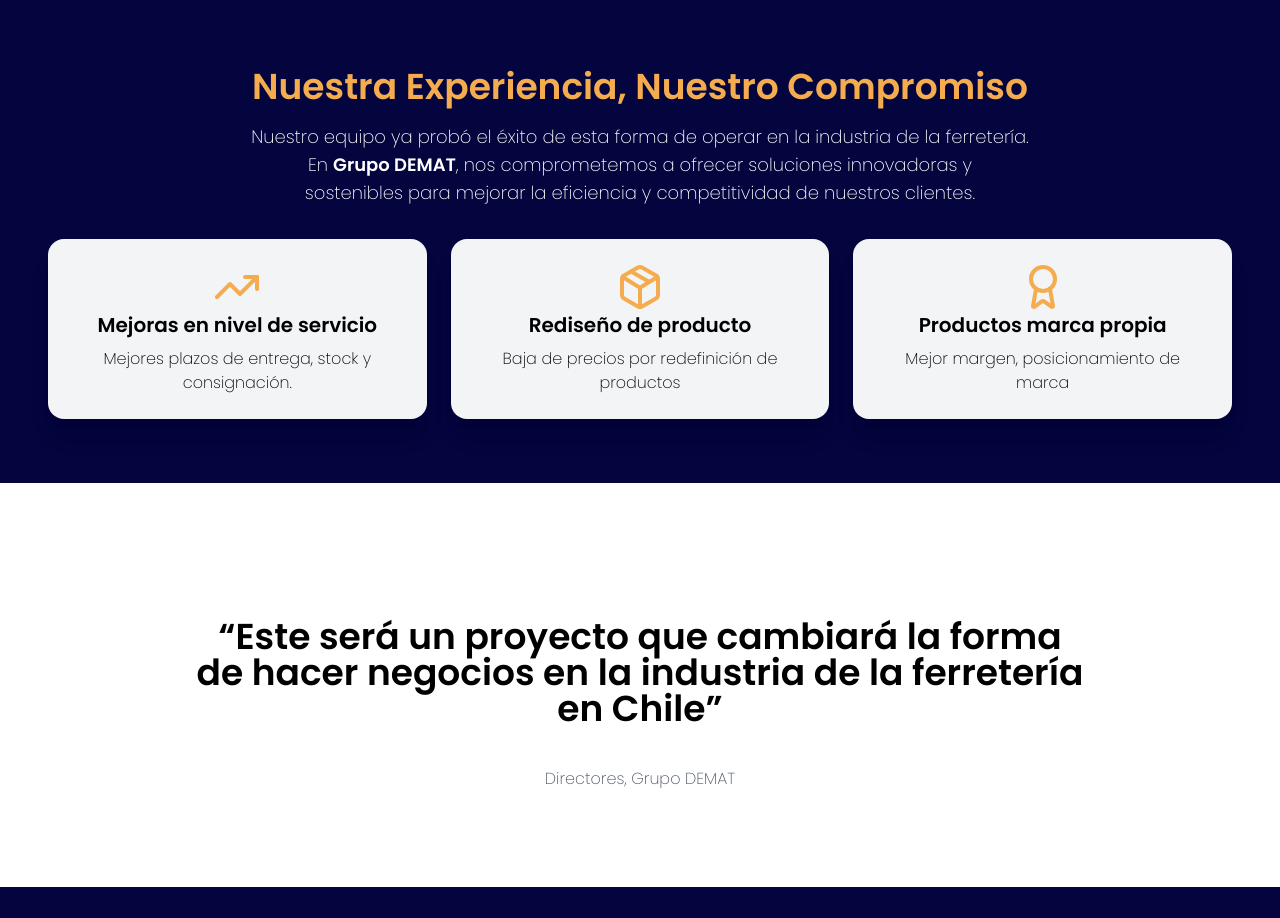
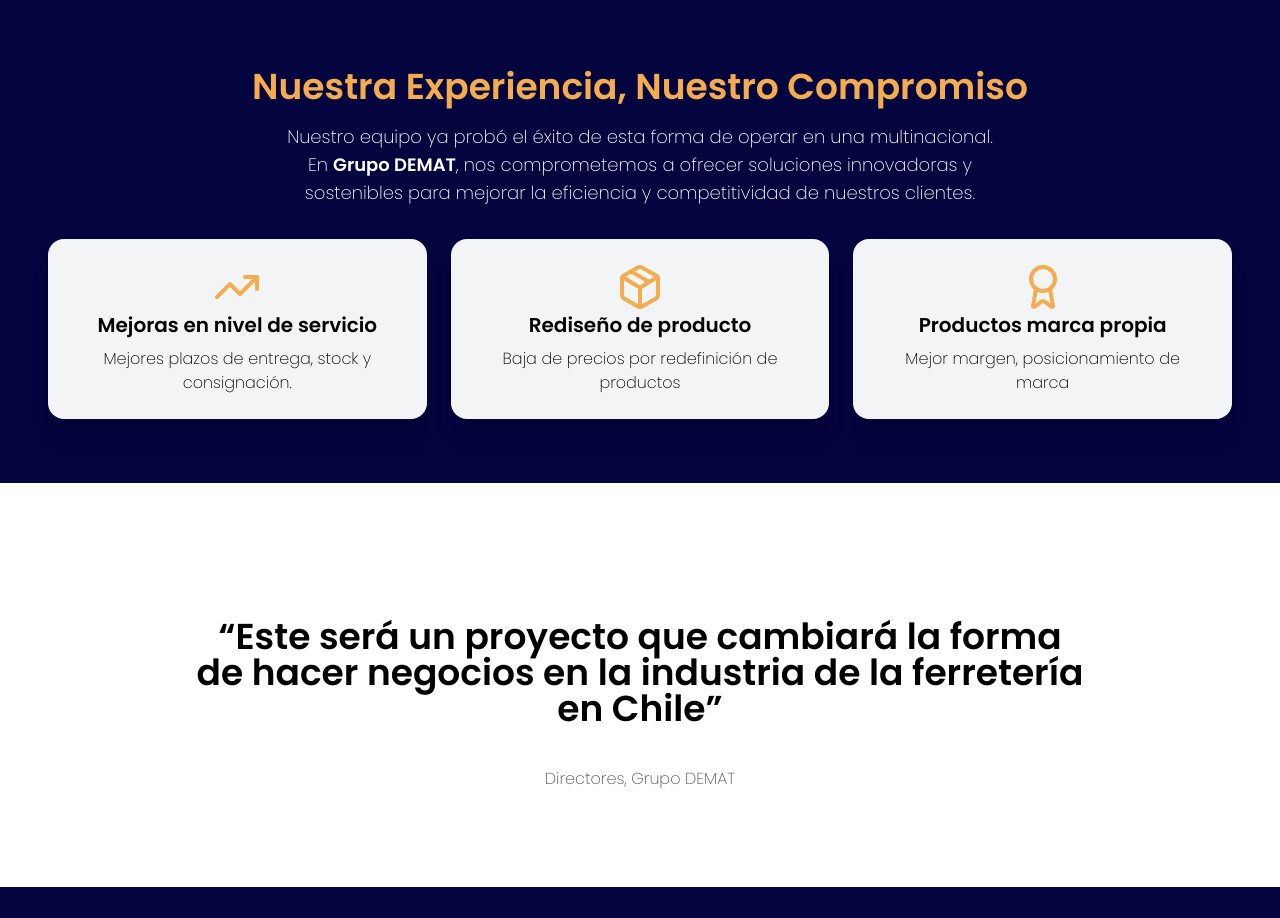
Before and after one commit to gianpisani/grupo-demat, a Next.js app: page / in a window 1280 px wide. Shown: the part 5300-6218 px from the top of the page. Built offline with nearby package versions, Linux system fonts and the light colour scheme.

Commit message:
fix: ferreteria to multinacional

```diff
--- a/src/app/page.tsx
+++ b/src/app/page.tsx
@@ -450,7 +450,7 @@
         <div className="container  mx-auto">
           <h2 className="text-4xl font-extrabold text-secondary">Nuestra Experiencia, Nuestro Compromiso</h2>
           <p className="mt-4 text-lg text-white text-balance font-light">
-            Nuestro equipo ya probó el éxito de esta forma de operar en la industria de la ferretería.
+            Nuestro equipo ya probó el éxito de esta forma de operar en una multinacional.
           </p>
           <p className="text-lg text-white text-balance font-light">
             En <span className='font-black'>Grupo DEMAT</span>, nos comprometemos a ofrecer soluciones innovadoras y sostenibles para mejorar la eficiencia y competitividad de nuestros clientes.
```
